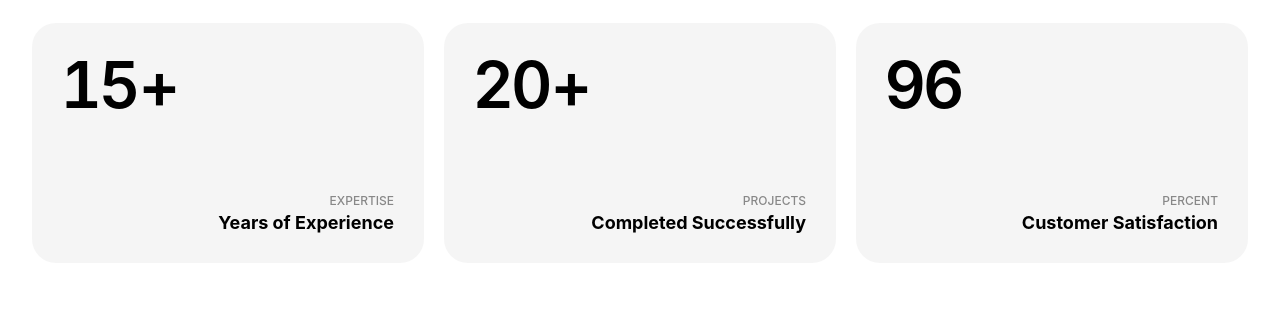
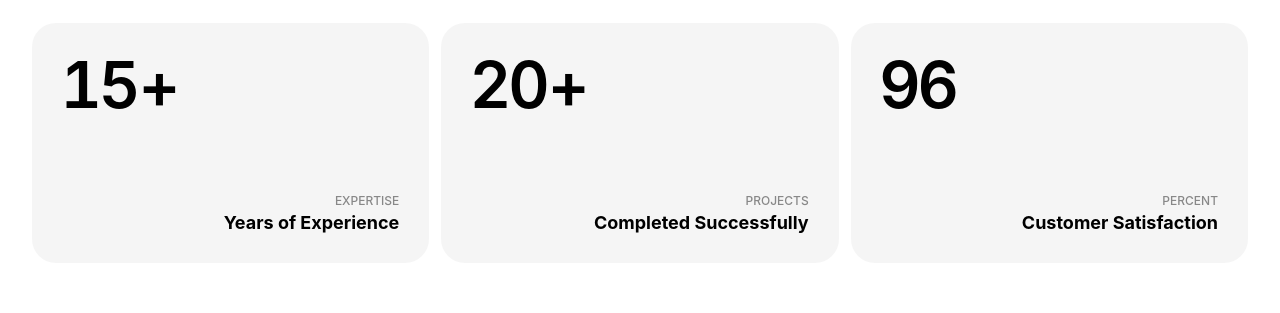
Before and after one commit to Horoshov/my-portfolio, a React (Vite) app: page / in a window 1280 px wide. Shown: the part 6207-6520 px from the top of the page. Built offline with nearby package versions, Linux system fonts and the light colour scheme.

Commit message:
Reduce stats grid gap to 12px

```diff
--- a/src/styles/App.css
+++ b/src/styles/App.css
@@ -558,7 +558,7 @@
   .stats-grid {
     display: grid;
     grid-template-columns: repeat(3, 1fr);
-    gap: 20px;
+    gap: 12px;
     width: 100%;
   }
 
```
